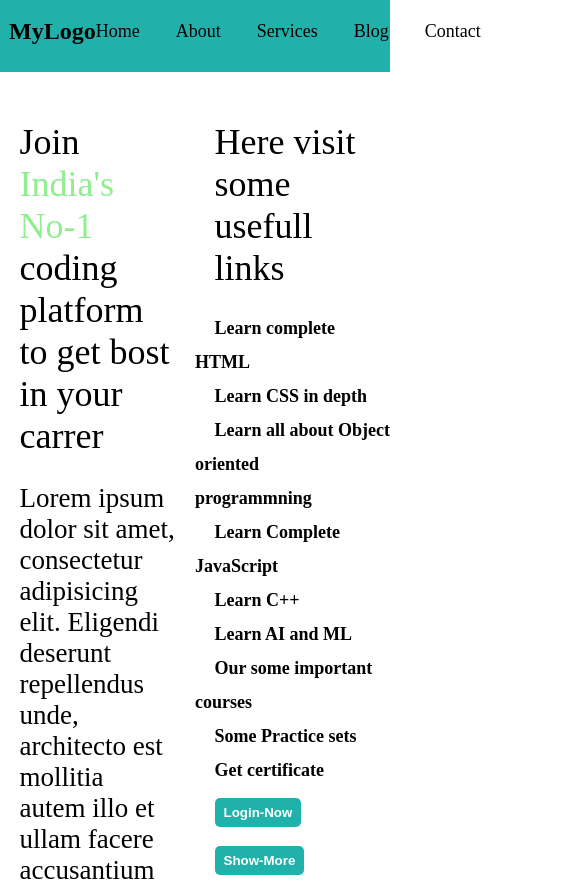
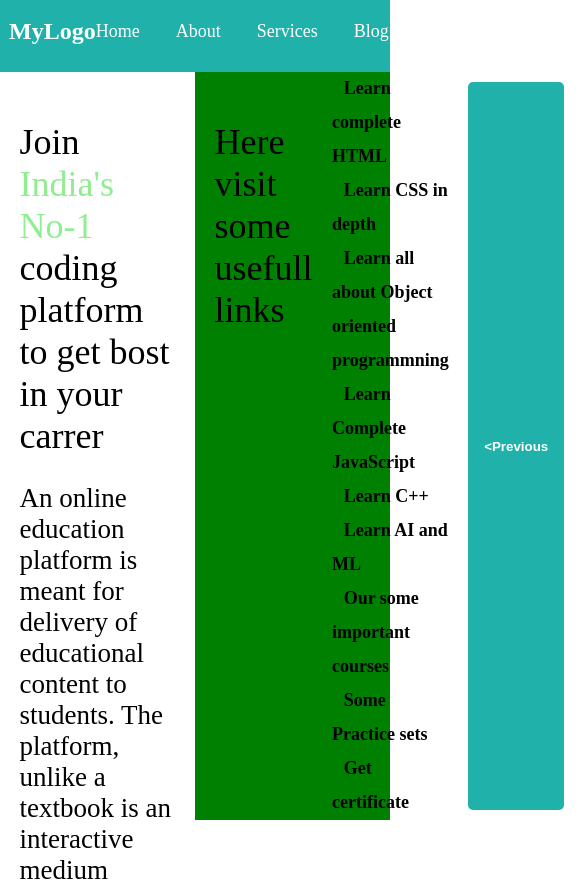
Before and after one commit to ErGovindthakur/First_Time, a plain HTML site: page index.html in a window 390 px wide. Shown: the top 881 px of the page, 585 px wide, since content can reach past the window. Drawn offline with Linux system fonts and the light colour scheme.

Commit message:
This is my second minor change

```diff
--- a/index.html
+++ b/index.html
@@ -30,10 +30,13 @@ padding: 18px 9px;
         nav ul li{
             list-style: none;
         }
+        .logo h1{
+            color:white;
+        }
         nav ul li a{
             text-decoration: none;
             font-size: 18px;
-            color: black;
+           color:white;
         }
         .both{
             display: flex;
@@ -103,13 +106,25 @@ margin-right: 10%;
             background-color: lightseagreen;
             color: white;
             font-weight: 700;
-            padding: 7px 9px;
+            padding: 9px 16px;
             border: none;
             border-radius: 5px;
             margin-top: 5%;
             margin-bottom: 5%;
             margin-left: 10%;
             margin-right: 1px;
+
+        }
+        /* Adding something here for Small devices like smartphones */
+        @media (max-width:600px) {
+            .both{
+                display:flex;
+                flex-wrap: wrap;
+            }
+            .right{
+                display: flex;
+                background-color: green;
+            }
         }
     </style>
 </head>
@@ -134,7 +149,7 @@ margin-right: 10%;
     <section class="both">
         <div class="left">
 <p>Join <span>India's No-1</span> coding platform <br> to get bost in your carrer</p>
-<p class="para">Lorem ipsum dolor sit amet, consectetur adipisicing elit. Eligendi deserunt repellendus unde, architecto est mollitia autem illo et ullam facere accusantium provident maiores eius quos similique tempora explicabo consectetur. Nemo soluta maxime ex in assumenda facilis.</p>
+<p class="para">An online education platform is meant for delivery of educational content to students. The platform, unlike a textbook is an interactive medium where students can engage with the content. And therefore, these platforms are in high demand in schools and universities across the globe. Because every institute wants their students to understand the concepts and its implications in the real world</p>
 <button>Login-Now</button>
 <button>Show-More</button>
         </div>
@@ -152,8 +167,8 @@ margin-right: 10%;
 <li><a href="">Get certificate</a></li>
 
 </ul>
-<button>Login-Now</button>
-<button>Show-More</button>
+<button> &lt;Previous</button>
+<button>Next &gt;</button>
         </div>
     </section>
  </main>
```
